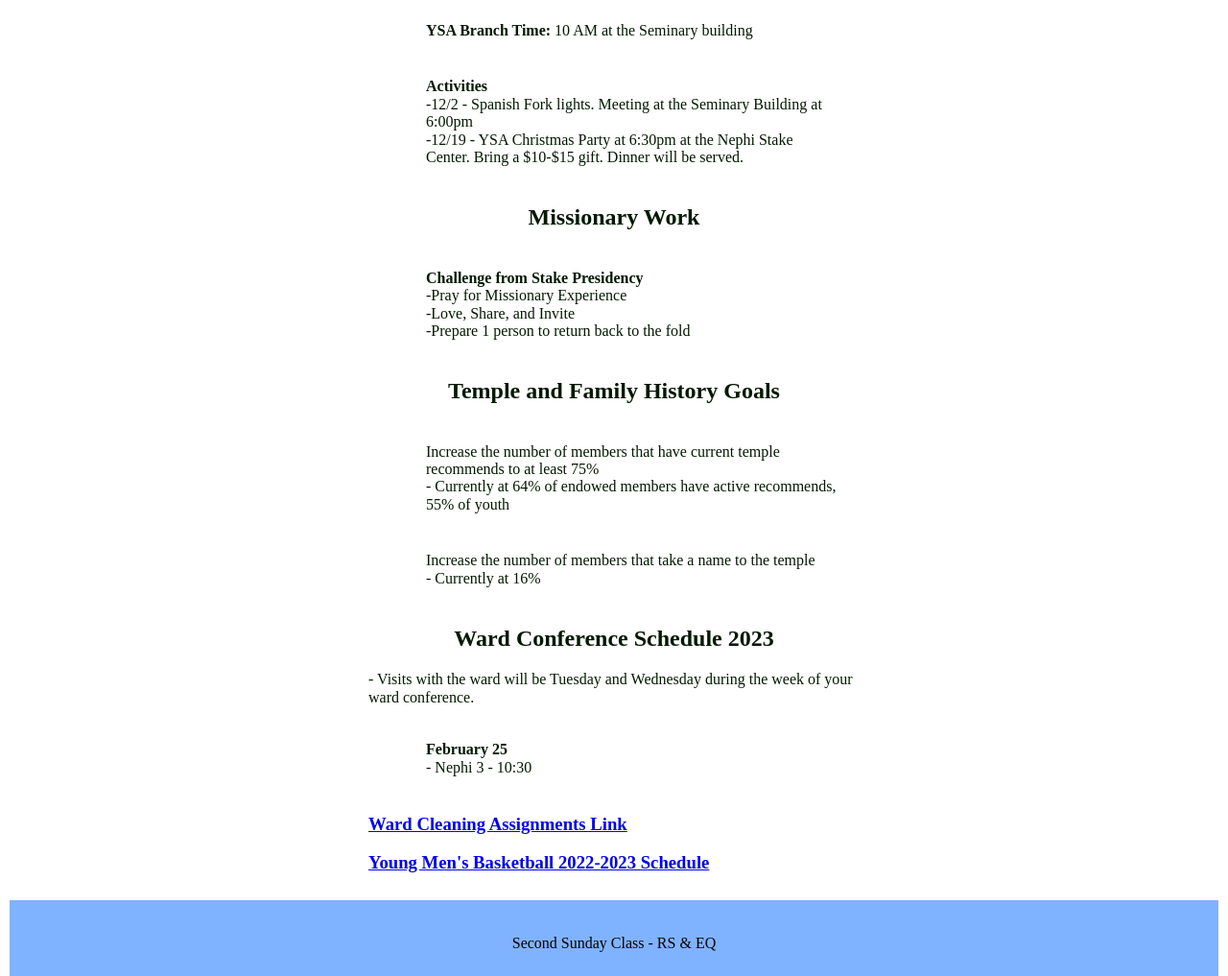
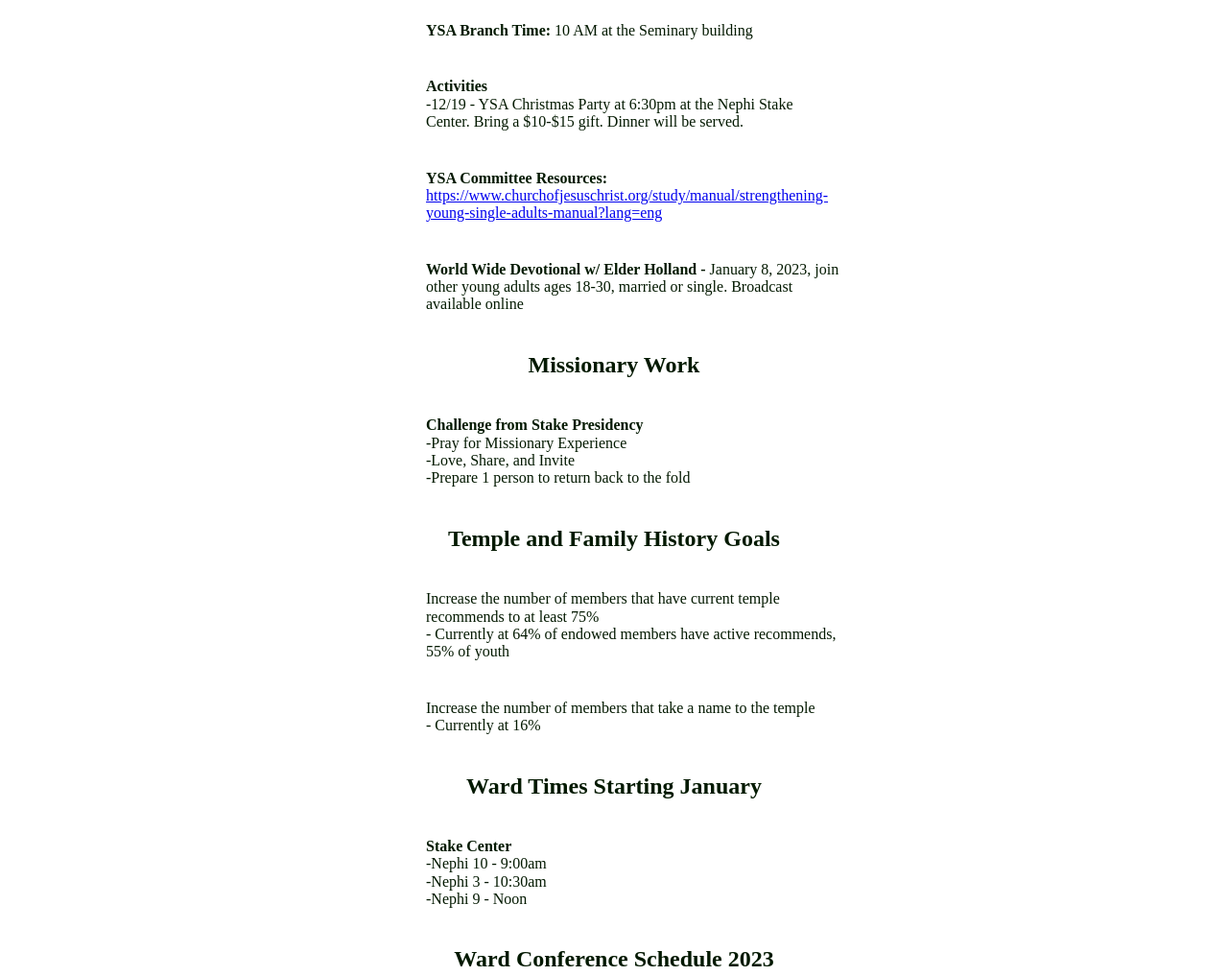
Before and after one commit to N3site/Nephi3rdward, a plain HTML site: page announcements.html in a window 1280 px wide. Shown: the part 828-1845 px from the top of the page at 96% size. Drawn offline with Linux system fonts and the light colour scheme; files that its build step writes are made by us from their sources.

Commit message:
Update announcements.html

```diff
--- a/announcements.html
+++ b/announcements.html
@@ -62,8 +62,10 @@
                       <ul>
                         <li><span class="title">YSA Branch Time:</span> 10 AM at the Seminary building</li>
                           <li><span class="title">Activities</span><br>
-                          -12/2 - Spanish Fork lights. Meeting at the Seminary Building at 6:00pm<br>
+
                           -12/19 - YSA Christmas Party at 6:30pm at the Nephi Stake Center. Bring a $10-$15 gift. Dinner will be served.</li>
+                          <li><span class="title">YSA Committee Resources: </span><a href="https://www.churchofjesuschrist.org/study/manual/strengthening-young-single-adults-manual?lang=eng" target="_blank">https://www.churchofjesuschrist.org/study/manual/strengthening-young-single-adults-manual?lang=eng</a></li>
+                          <li><span class="title">World Wide Devotional w/ Elder Holland - </span>January 8, 2023, join other young adults ages 18-30, married or single. Broadcast available online</li>
 
                     </ul>
             <h2>Missionary Work</h2>
@@ -85,6 +87,16 @@
                             - Currently at 16%
                         </li>
                     </ul>
+            <h2>Ward Times Starting January</h2>
+                <ul>
+                    <li><span class="title">Stake Center</span><br>
+                    -Nephi 10 - 9:00am<br>
+                    -Nephi 3 - 10:30am<br>
+                    -Nephi 9 - Noon
+
+                    </li>
+
+                </ul>
             <h2>Ward Conference Schedule 2023</h2>
             <p> - Visits with the ward will be Tuesday and Wednesday during the week of your ward conference. </p>
             <ul>
@@ -111,11 +123,11 @@
             </ul>
 
                 <h3><a href="WardCleaningAssignmentsTwo.pdf" target="_blank">Ward Cleaning Assignments Link</a></h3>
-                <h3><a href="NephiNorthBasketballSchedule22-23.pdf" target="_blank"> Young Men's Basketball 2022-2023 Schedule</a></h3>
+                <h3><a href="NephiNStakeBasketballSchedule2022-2023.pdf" target="_blank"> Young Men's Basketball 2022-2023 Schedule</a></h3>
         </main>
 
         <footer>
-            <p> Second Sunday Class - RS & EQ</p>
+            <p> Third Sunday Class - Sunday School</p>
         </footer>
         <script src="js/preston.js"></script>
     </body>
```
